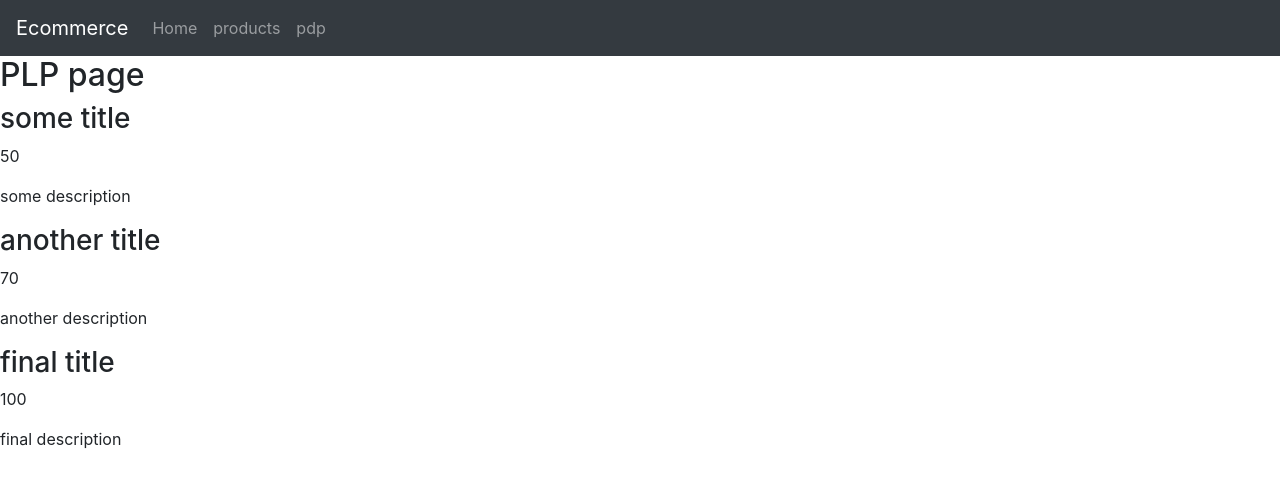
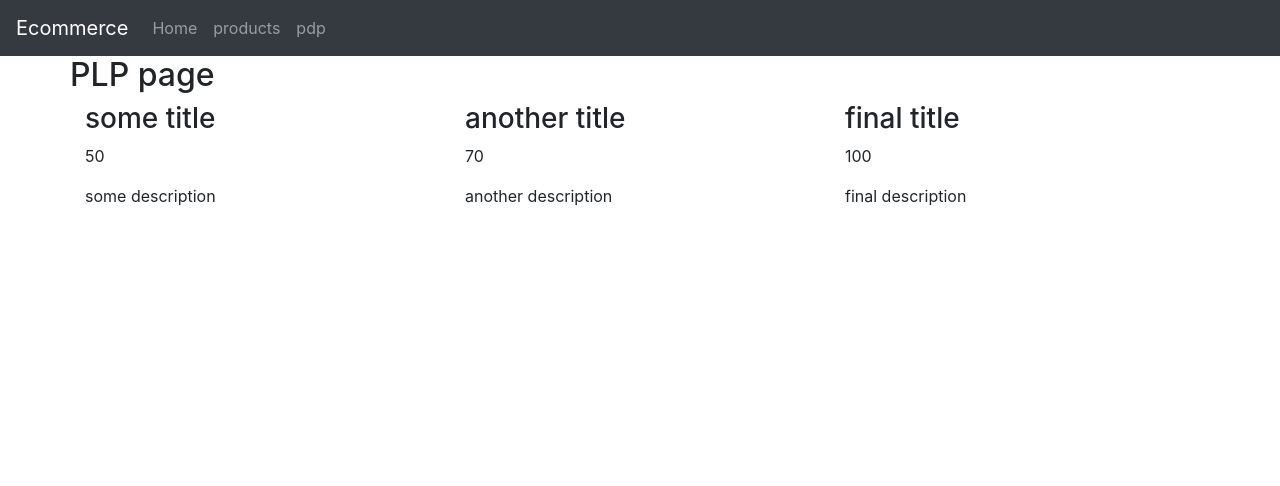
Before and after one commit to kealanheena/ecommerce, a React (Create React App) app in the folder client/: page /products in a window 1280 px wide. Shown: the top 486 px of the page. Built offline with nearby package versions, Linux system fonts and the light colour scheme.

Commit message:
Added bootstrap grid to PLP

```diff
--- /dev/null
+++ b/client/src/components/Product-card.js
@@ -0,0 +1,13 @@
+import React from 'react';
+
+function ProductCard({ title, price, description }) {
+  return (
+    <div className="product-card">
+      <h3>{title}</h3>
+      <p>{price}</p>
+      <p>{description}</p>
+    </div>
+  );
+}
+
+export default ProductCard;
--- a/client/src/pages/PLP.js
+++ b/client/src/pages/PLP.js
@@ -2,21 +2,29 @@ import React, { useState } from 'react';
 
 import productData from '../mock_data/products';
 
+import { Container, Row, Col } from 'react-bootstrap';
+import ProductCard from '../components/Product-card';
+
 function PLP() {
-  const [ products ] = useState(productData);
+  const [products] = useState(productData);
 
   return (
-    <div className="plpPage">
-      <h2>PLP page</h2>
-
-      {products.map(({ title, price, description }) => (
-        <div key={title}>
-          <h3>{title}</h3>
-          <p>{price}</p>
-          <p>{description}</p>
-        </div>
-      ))}
-    </div>
+    <Container className="plpPage">
+      <Row>
+        <h2>PLP page</h2>
+      </Row>
+      <Row>
+        {products.map(({ title, price, description }) => (
+          <Col key={title}>
+            <ProductCard
+              title={title}
+              price={price}
+              description={description}
+            />
+          </Col>
+        ))}
+      </Row>
+    </Container>
   );
 }
 
```
Also changed, not shown: 2 other files (tests, documents, lock files or other folders).
